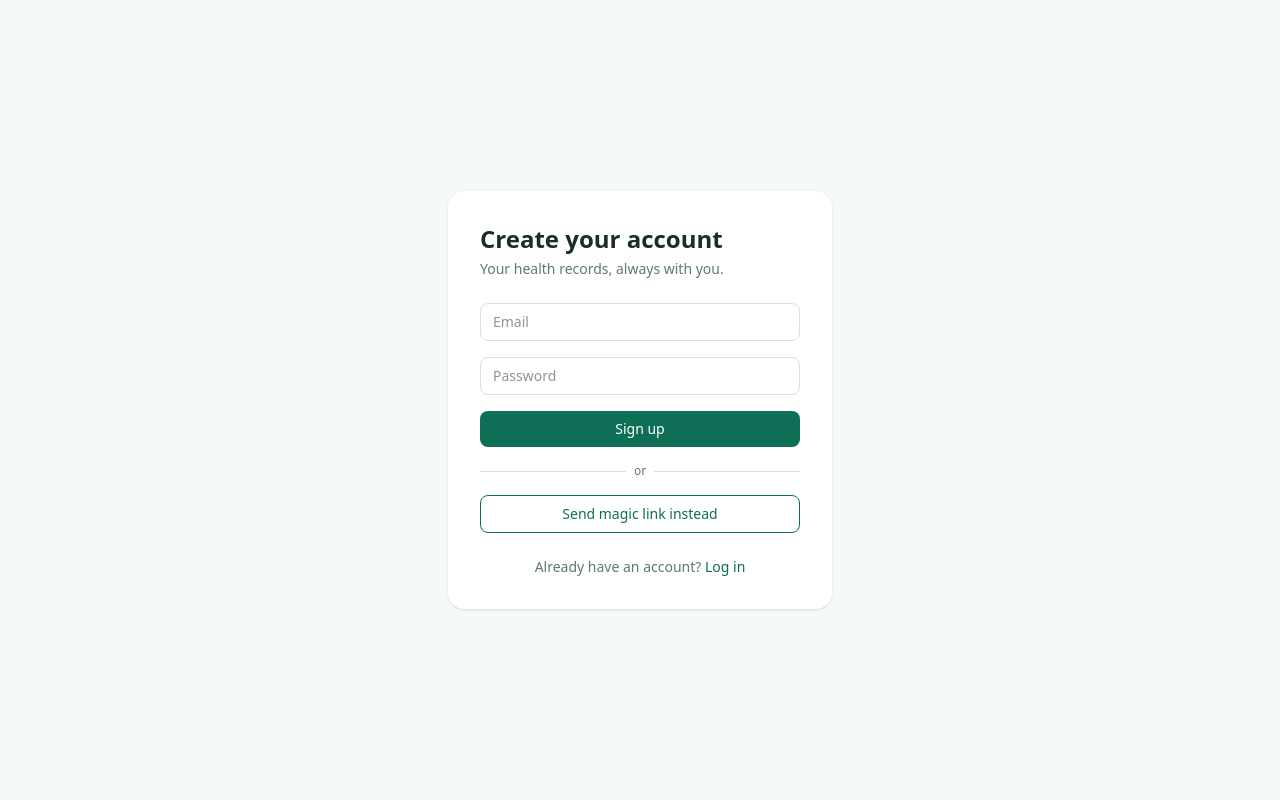
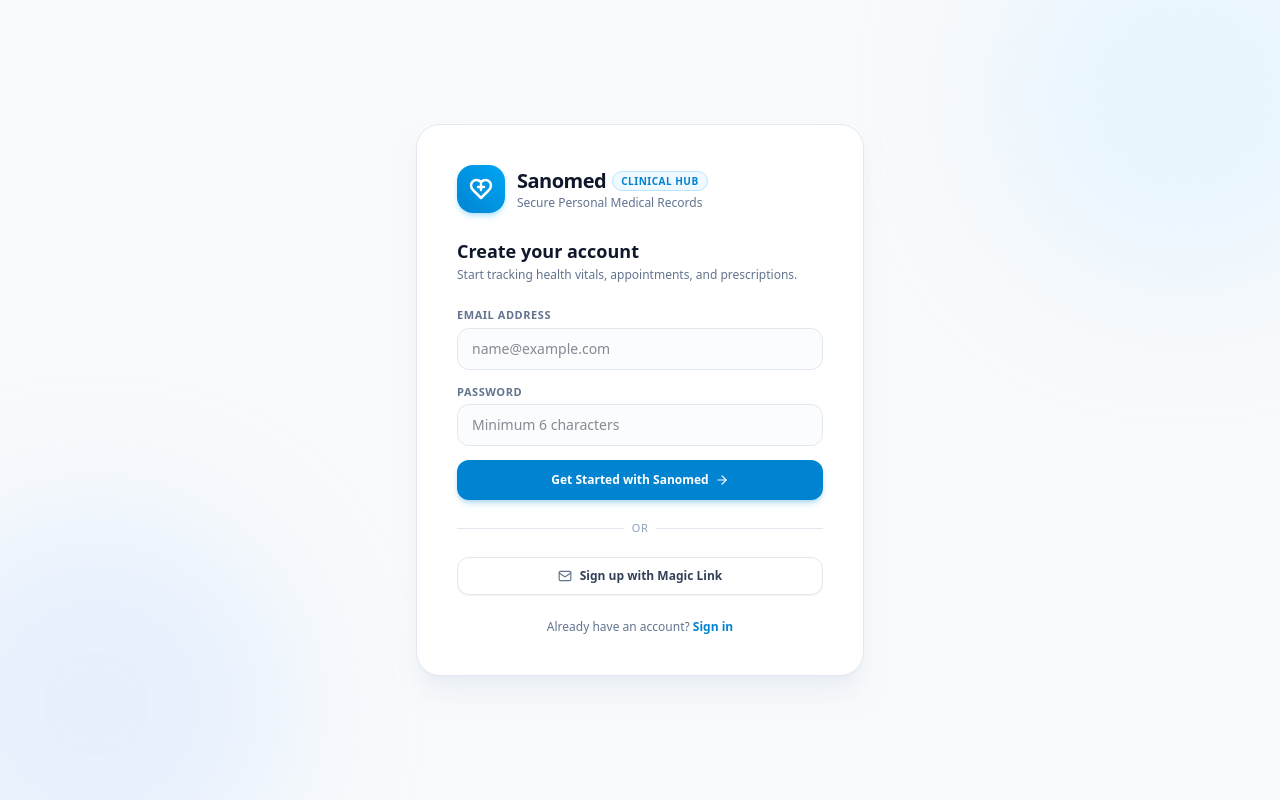
Before and after one commit to ahmedalakib/health-records-app, a Next.js app: page /signup in a window 1280 px wide. Built offline with nearby package versions, Linux system fonts and the light colour scheme; no server answers.

Commit message:
feat: Rebrand app to Sanomed, new modern logo, and high-performance UI

```diff
--- a/src/app/globals.css
+++ b/src/app/globals.css
@@ -1,72 +1,105 @@
 @import "tailwindcss";
 
 :root {
-  --color-primary: #0F6E56;
-  --color-primary-light: #E1F5EE;
-  --color-primary-dark: #085041;
-  --color-bg: #F5FAF8;
-  --color-text: #1A2E28;
-  --color-text-muted: #5C7A70;
-  --color-border: #CDE7DC;
+  /* Default: Calm Medical Slate & Deep Azure Theme */
+  --color-primary: #0284C7;
+  --color-primary-light: #E0F2FE;
+  --color-primary-dark: #0369A1;
+  --color-accent: #0EA5E9;
+  --color-bg: #F8FAFC;
+  --color-card-bg: #FFFFFF;
+  --color-text: #0F172A;
+  --color-text-muted: #64748B;
+  --color-border: #E2E8F0;
+  --color-border-subtle: #F1F5F9;
 }
 
-[data-theme="blue"] {
-  --color-primary: #185FA5;
-  --color-primary-light: #E6F1FB;
-  --color-primary-dark: #0C447C;
-  --color-bg: #F7FAFC;
-  --color-text: #1A2733;
-  --color-text-muted: #5B7083;
-  --color-border: #D5E3F0;
+[data-theme="emerald"] {
+  --color-primary: #059669;
+  --color-primary-light: #D1FAE5;
+  --color-primary-dark: #047857;
+  --color-accent: #10B981;
+  --color-bg: #F0FDF4;
+  --color-card-bg: #FFFFFF;
+  --color-text: #064E3B;
+  --color-text-muted: #4B7A6A;
+  --color-border: #A7F3D0;
+  --color-border-subtle: #E6FBF2;
 }
 
-[data-theme="coral"] {
-  --color-primary: #993C1D;
-  --color-primary-light: #FAECE7;
-  --color-primary-dark: #712B13;
-  --color-bg: #FDF8F6;
-  --color-text: #2C1D14;
-  --color-text-muted: #7A5F4F;
-  --color-border: #F0D8CC;
+[data-theme="indigo"] {
+  --color-primary: #4F46E5;
+  --color-primary-light: #EEF2FF;
+  --color-primary-dark: #3730A3;
+  --color-accent: #6366F1;
+  --color-bg: #F8FAFC;
+  --color-text: #1E1B4B;
+  --color-text-muted: #6B7280;
+  --color-border: #E0E7FF;
+  --color-border-subtle: #F5F7FF;
 }
 
 [data-theme="purple"] {
-  --color-primary: #534AB7;
-  --color-primary-light: #EEEDFE;
-  --color-primary-dark: #3C3489;
-  --color-bg: #F8F8FD;
-  --color-text: #201D3A;
-  --color-text-muted: #6B6690;
-  --color-border: #DEDCF6;
+  --color-primary: #7C3AED;
+  --color-primary-light: #F3E8FF;
+  --color-primary-dark: #5B21B6;
+  --color-accent: #8B5CF6;
+  --color-bg: #FAF5FF;
+  --color-text: #3B0764;
+  --color-text-muted: #7E22CE;
+  --color-border: #E9D5FF;
+  --color-border-subtle: #F5EEFF;
 }
 
+/* Hardware-accelerated smooth rendering */
 body {
   background-color: var(--color-bg);
   color: var(--color-text);
   font-feature-settings: "cv02", "cv03", "cv04", "cv11";
   -webkit-font-smoothing: antialiased;
+  -moz-osx-font-smoothing: grayscale;
+  text-rendering: optimizeLegibility;
 }
 
-@keyframes float-gentle {
-  0%, 100% { transform: translateY(0px); }
-  50% { transform: translateY(-3px); }
+/* Zero-lag GPU accelerated smooth transitions */
+.smooth-card {
+  transition: transform 0.18s cubic-bezier(0.16, 1, 0.3, 1), box-shadow 0.18s cubic-bezier(0.16, 1, 0.3, 1), border-color 0.18s ease;
+  will-change: transform;
 }
 
-@keyframes pulse-subtle {
-  0%, 100% { opacity: 1; transform: scale(1); }
-  50% { opacity: 0.75; transform: scale(1.05); }
+.smooth-card:hover {
+  transform: translateY(-1.5px);
 }
 
-.animate-float {
-  animation: float-gentle 4s ease-in-out infinite;
+.smooth-card:active {
+  transform: translateY(0.5px) scale(0.995);
 }
 
-.animate-pulse-subtle {
-  animation: pulse-subtle 2.5s ease-in-out infinite;
+/* Glass surface with crisp fallback for maximum performance */
+.glass-surface {
+  background: rgba(255, 255, 255, 0.88);
+  backdrop-filter: blur(16px);
+  -webkit-backdrop-filter: blur(16px);
 }
 
-.glass-surface {
-  background: rgba(255, 255, 255, 0.82);
-  backdrop-filter: blur(12px);
-  -webkit-backdrop-filter: blur(12px);
+.glass-surface-subtle {
+  background: rgba(255, 255, 255, 0.72);
+  backdrop-filter: blur(10px);
+  -webkit-backdrop-filter: blur(10px);
 }
+
+/* Modern clean scrollbar */
+::-webkit-scrollbar {
+  width: 6px;
+  height: 6px;
+}
+::-webkit-scrollbar-track {
+  background: transparent;
+}
+::-webkit-scrollbar-thumb {
+  background: #CBD5E1;
+  border-radius: 9999px;
+}
+::-webkit-scrollbar-thumb:hover {
+  background: #94A3B8;
+}
--- a/src/app/layout.js
+++ b/src/app/layout.js
@@ -12,8 +12,8 @@ const geistMono = Geist_Mono({
 });
 
 export const metadata = {
-  title: "Create Next App",
-  description: "Generated by create next app",
+  title: "Sanomed — Medical Health Hub",
+  description: "Your secure, clinical-grade personal medical records and wellness platform",
 };
 
 export default function RootLayout({ children }) {
--- a/src/app/login/page.js
+++ b/src/app/login/page.js
@@ -3,6 +3,7 @@
 import { useState } from "react";
 import { useRouter } from "next/navigation";
 import { supabase } from "../lib/supabaseClient";
+import { Shield, Sparkles, Lock, ArrowRight, Mail } from "lucide-react";
 
 export default function Login() {
   const [email, setEmail] = useState("");
@@ -28,7 +29,7 @@ export default function Login() {
 
   async function handleMagicLink() {
     if (!email) {
-      setMessage("Enter your email first.");
+      setMessage("Please enter your email address first.");
       return;
     }
     setLoading(true);
@@ -37,73 +38,114 @@ export default function Login() {
     const { error } = await supabase.auth.signInWithOtp({ email });
 
     setLoading(false);
-    setMessage(error ? error.message : "Check your email for a login link.");
+    setMessage(error ? error.message : "Check your inbox for a secure login link.");
   }
 
   return (
-    <main className="min-h-screen flex items-center justify-center px-4" style={{ backgroundColor: "var(--color-bg)" }}>
-      <div className="w-full max-w-sm bg-white rounded-2xl shadow p-8">
-        <h1 className="text-2xl font-semibold mb-1" style={{ color: "var(--color-text)" }}>
-          Welcome back
+    <main className="min-h-screen flex items-center justify-center px-4 py-8 bg-slate-50 relative overflow-hidden">
+      {/* Background ambient medical glows */}
+      <div className="absolute -top-24 -left-24 w-96 h-96 bg-sky-100 rounded-full blur-3xl pointer-events-none opacity-60" />
+      <div className="absolute -bottom-24 -right-24 w-96 h-96 bg-blue-100 rounded-full blur-3xl pointer-events-none opacity-60" />
+
+      <div className="w-full max-w-md bg-white rounded-3xl shadow-xl shadow-slate-200/50 border border-slate-200 p-8 sm:p-10 relative z-10">
+        {/* Brand Header */}
+        <div className="flex items-center gap-3 mb-6">
+          <div className="w-12 h-12 rounded-2xl bg-gradient-to-tr from-sky-600 to-sky-500 flex items-center justify-center shadow-md shadow-sky-500/25">
+            <svg
+              className="w-6 h-6 text-white"
+              viewBox="0 0 24 24"
+              fill="none"
+              stroke="currentColor"
+              strokeWidth="2.5"
+              strokeLinecap="round"
+              strokeLinejoin="round"
+            >
+              <path d="M19 14c1.49-1.46 3-3.21 3-5.5A5.5 5.5 0 0 0 16.5 3c-1.76 0-3 .5-4.5 2-1.5-1.5-2.74-2-4.5-2A5.5 5.5 0 0 0 2 8.5c0 2.3 1.5 4.05 3 5.5l7 7Z" />
+              <path d="M12 7v6" strokeWidth="2.5" />
+              <path d="M9 10h6" strokeWidth="2.5" />
+            </svg>
+          </div>
+          <div>
+            <h1 className="text-xl font-black text-slate-900 tracking-tight flex items-center gap-1.5">
+              Sanomed
+              <span className="text-[10px] font-bold text-sky-600 bg-sky-50 border border-sky-200 px-2 py-0.5 rounded-full uppercase tracking-wider">
+                Clinical Hub
+              </span>
             </h1>
-        <p className="text-sm mb-6" style={{ color: "var(--color-text-muted)" }}>
-          Log in to your health records.
-        </p>
+            <p className="text-xs text-slate-500">Secure Personal Medical Records</p>
+          </div>
+        </div>
 
-        <form onSubmit={handlePasswordLogin} className="space-y-4">
+        <div className="mb-6">
+          <h2 className="text-lg font-bold text-slate-900">Welcome back</h2>
+          <p className="text-xs text-slate-500 mt-0.5">Sign in to manage your prescriptions, visits, and vitals.</p>
+        </div>
+
+        <form onSubmit={handlePasswordLogin} className="space-y-3.5">
+          <div>
+            <label className="text-[11px] font-bold uppercase tracking-wider text-slate-500 block mb-1">
+              Email Address
+            </label>
             <input
               type="email"
-            placeholder="Email"
+              placeholder="name@example.com"
               value={email}
               onChange={(e) => setEmail(e.target.value)}
               required
-            className="w-full border rounded-lg px-3 py-2 text-sm"
-            style={{ borderColor: "var(--color-border)" }}
+              className="w-full border border-slate-200 rounded-xl px-3.5 py-2.5 text-sm bg-slate-50/50 focus:bg-white focus:outline-none focus:ring-2 focus:ring-sky-500/20 focus:border-sky-500 transition-all"
             />
+          </div>
+
+          <div>
+            <label className="text-[11px] font-bold uppercase tracking-wider text-slate-500 block mb-1">
+              Password
+            </label>
             <input
               type="password"
-            placeholder="Password"
+              placeholder="••••••••"
               value={password}
               onChange={(e) => setPassword(e.target.value)}
               required
-            className="w-full border rounded-lg px-3 py-2 text-sm"
-            style={{ borderColor: "var(--color-border)" }}
+              className="w-full border border-slate-200 rounded-xl px-3.5 py-2.5 text-sm bg-slate-50/50 focus:bg-white focus:outline-none focus:ring-2 focus:ring-sky-500/20 focus:border-sky-500 transition-all"
             />
+          </div>
+
           <button
             type="submit"
             disabled={loading}
-            className="w-full rounded-lg py-2 text-sm font-medium text-white"
-            style={{ backgroundColor: "var(--color-primary)" }}
+            className="w-full rounded-xl py-3 text-xs font-bold text-white bg-sky-600 hover:bg-sky-700 shadow-md shadow-sky-600/25 active:scale-98 transition-all flex items-center justify-center gap-1.5 cursor-pointer disabled:opacity-60"
           >
-            {loading ? "Logging in..." : "Log in"}
+            {loading ? "Signing in..." : "Sign In to Sanomed"}
+            {!loading && <ArrowRight size={14} />}
           </button>
         </form>
 
-        <div className="flex items-center gap-2 my-4">
-          <div className="flex-1 h-px" style={{ backgroundColor: "var(--color-border)" }} />
-          <span className="text-xs" style={{ color: "var(--color-text-muted)" }}>or</span>
-          <div className="flex-1 h-px" style={{ backgroundColor: "var(--color-border)" }} />
+        <div className="flex items-center gap-2 my-5">
+          <div className="flex-1 h-px bg-slate-200" />
+          <span className="text-[11px] font-medium text-slate-400 uppercase tracking-wider">or</span>
+          <div className="flex-1 h-px bg-slate-200" />
         </div>
 
         <button
           onClick={handleMagicLink}
           disabled={loading}
-          className="w-full rounded-lg py-2 text-sm font-medium border"
-          style={{ borderColor: "var(--color-primary)", color: "var(--color-primary)" }}
+          type="button"
+          className="w-full rounded-xl py-2.5 text-xs font-bold border border-slate-200 bg-white hover:bg-slate-50 text-slate-700 transition-all flex items-center justify-center gap-2 shadow-2xs"
         >
-          Send magic link instead
+          <Mail size={14} className="text-slate-500" />
+          <span>Send Magic Link to Email</span>
         </button>
 
         {message && (
-          <p className="text-sm mt-4 text-center" style={{ color: "var(--color-text-muted)" }}>
+          <div className="mt-4 p-3 rounded-xl bg-sky-50 border border-sky-200 text-xs text-sky-800 text-center">
             {message}
-          </p>
+          </div>
         )}
 
-        <p className="text-sm text-center mt-6" style={{ color: "var(--color-text-muted)" }}>
-          Don't have an account?{" "}
-          <a href="/signup" style={{ color: "var(--color-primary)" }} className="font-medium">
-            Sign up
+        <p className="text-xs text-center mt-6 text-slate-500">
+          New to Sanomed?{" "}
+          <a href="/signup" className="text-sky-600 font-bold hover:underline">
+            Create an account
           </a>
         </p>
       </div>
--- a/src/app/page.js
+++ b/src/app/page.js
@@ -115,21 +115,36 @@ export default function HomePage() {
       >
         <div
           onClick={() => setActiveTab("home")}
-          className="flex items-center gap-2.5 cursor-pointer select-none"
+          className="flex items-center gap-2.5 cursor-pointer select-none group"
         >
           <div
-            className="w-9 h-9 rounded-xl flex items-center justify-center shadow-xs"
+            className="w-9 h-9 rounded-xl flex items-center justify-center shadow-xs transition-transform duration-200 group-hover:scale-105"
             style={{
-              background: "linear-gradient(135deg, var(--color-primary), var(--color-primary-dark))",
+              background: "linear-gradient(135deg, #0284C7, #0369A1)",
             }}
           >
-            <HeartPulse size={18} color="white" />
+            <svg
+              className="w-5 h-5 text-white"
+              viewBox="0 0 24 24"
+              fill="none"
+              stroke="currentColor"
+              strokeWidth="2.5"
+              strokeLinecap="round"
+              strokeLinejoin="round"
+            >
+              <path d="M19 14c1.49-1.46 3-3.21 3-5.5A5.5 5.5 0 0 0 16.5 3c-1.76 0-3 .5-4.5 2-1.5-1.5-2.74-2-4.5-2A5.5 5.5 0 0 0 2 8.5c0 2.3 1.5 4.05 3 5.5l7 7Z" />
+              <path d="M12 7v6" strokeWidth="2.5" />
+              <path d="M9 10h6" strokeWidth="2.5" />
+            </svg>
           </div>
           <div>
-            <span className="font-bold text-sm tracking-tight block leading-tight" style={{ color: "var(--color-text)" }}>
-              HealthKeep
-            </span>
-            <span className="text-[10px] text-gray-400 font-medium block">Personal Health Hub</span>
+            <div className="flex items-center gap-1">
+              <span className="font-extrabold text-sm tracking-tight block leading-tight text-slate-900">
+                Sanomed
+              </span>
+              <span className="w-1.5 h-1.5 rounded-full bg-sky-500 animate-pulse" />
+            </div>
+            <span className="text-[10px] text-slate-400 font-medium block">Medical Health Hub</span>
           </div>
         </div>
 
--- a/src/app/signup/page.js
+++ b/src/app/signup/page.js
@@ -3,6 +3,7 @@
 import { useState } from "react";
 import { useRouter } from "next/navigation";
 import { supabase } from "../lib/supabaseClient";
+import { ArrowRight, ShieldCheck, Mail } from "lucide-react";
 
 export default function Signup() {
   const [email, setEmail] = useState("");
@@ -39,7 +40,7 @@ export default function Signup() {
 
   async function handleMagicLink() {
     if (!email) {
-      setMessage("Enter your email first.");
+      setMessage("Please enter your email address first.");
       return;
     }
     setLoading(true);
@@ -48,74 +49,115 @@ export default function Signup() {
     const { error } = await supabase.auth.signInWithOtp({ email });
 
     setLoading(false);
-    setMessage(error ? error.message : "Check your email for a login link.");
+    setMessage(error ? error.message : "Check your inbox for a secure signup link.");
   }
 
   return (
-    <main className="min-h-screen flex items-center justify-center px-4" style={{ backgroundColor: "var(--color-bg)" }}>
-      <div className="w-full max-w-sm bg-white rounded-2xl shadow p-8">
-        <h1 className="text-2xl font-semibold mb-1" style={{ color: "var(--color-text)" }}>
-          Create your account
+    <main className="min-h-screen flex items-center justify-center px-4 py-8 bg-slate-50 relative overflow-hidden">
+      {/* Background ambient medical glows */}
+      <div className="absolute -top-24 -right-24 w-96 h-96 bg-sky-100 rounded-full blur-3xl pointer-events-none opacity-60" />
+      <div className="absolute -bottom-24 -left-24 w-96 h-96 bg-blue-100 rounded-full blur-3xl pointer-events-none opacity-60" />
+
+      <div className="w-full max-w-md bg-white rounded-3xl shadow-xl shadow-slate-200/50 border border-slate-200 p-8 sm:p-10 relative z-10">
+        {/* Brand Header */}
+        <div className="flex items-center gap-3 mb-6">
+          <div className="w-12 h-12 rounded-2xl bg-gradient-to-tr from-sky-600 to-sky-500 flex items-center justify-center shadow-md shadow-sky-500/25">
+            <svg
+              className="w-6 h-6 text-white"
+              viewBox="0 0 24 24"
+              fill="none"
+              stroke="currentColor"
+              strokeWidth="2.5"
+              strokeLinecap="round"
+              strokeLinejoin="round"
+            >
+              <path d="M19 14c1.49-1.46 3-3.21 3-5.5A5.5 5.5 0 0 0 16.5 3c-1.76 0-3 .5-4.5 2-1.5-1.5-2.74-2-4.5-2A5.5 5.5 0 0 0 2 8.5c0 2.3 1.5 4.05 3 5.5l7 7Z" />
+              <path d="M12 7v6" strokeWidth="2.5" />
+              <path d="M9 10h6" strokeWidth="2.5" />
+            </svg>
+          </div>
+          <div>
+            <h1 className="text-xl font-black text-slate-900 tracking-tight flex items-center gap-1.5">
+              Sanomed
+              <span className="text-[10px] font-bold text-sky-600 bg-sky-50 border border-sky-200 px-2 py-0.5 rounded-full uppercase tracking-wider">
+                Clinical Hub
+              </span>
             </h1>
-        <p className="text-sm mb-6" style={{ color: "var(--color-text-muted)" }}>
-          Your health records, always with you.
-        </p>
+            <p className="text-xs text-slate-500">Secure Personal Medical Records</p>
+          </div>
+        </div>
 
-        <form onSubmit={handlePasswordSignup} className="space-y-4">
+        <div className="mb-6">
+          <h2 className="text-lg font-bold text-slate-900">Create your account</h2>
+          <p className="text-xs text-slate-500 mt-0.5">Start tracking health vitals, appointments, and prescriptions.</p>
+        </div>
+
+        <form onSubmit={handlePasswordSignup} className="space-y-3.5">
+          <div>
+            <label className="text-[11px] font-bold uppercase tracking-wider text-slate-500 block mb-1">
+              Email Address
+            </label>
             <input
               type="email"
-            placeholder="Email"
+              placeholder="name@example.com"
               value={email}
               onChange={(e) => setEmail(e.target.value)}
               required
-            className="w-full border rounded-lg px-3 py-2 text-sm"
-            style={{ borderColor: "var(--color-border)" }}
+              className="w-full border border-slate-200 rounded-xl px-3.5 py-2.5 text-sm bg-slate-50/50 focus:bg-white focus:outline-none focus:ring-2 focus:ring-sky-500/20 focus:border-sky-500 transition-all"
             />
+          </div>
+
+          <div>
+            <label className="text-[11px] font-bold uppercase tracking-wider text-slate-500 block mb-1">
+              Password
+            </label>
             <input
               type="password"
-            placeholder="Password"
+              placeholder="Minimum 6 characters"
               value={password}
               onChange={(e) => setPassword(e.target.value)}
               required
               minLength={6}
-            className="w-full border rounded-lg px-3 py-2 text-sm"
-            style={{ borderColor: "var(--color-border)" }}
+              className="w-full border border-slate-200 rounded-xl px-3.5 py-2.5 text-sm bg-slate-50/50 focus:bg-white focus:outline-none focus:ring-2 focus:ring-sky-500/20 focus:border-sky-500 transition-all"
             />
+          </div>
+
           <button
             type="submit"
             disabled={loading}
-            className="w-full rounded-lg py-2 text-sm font-medium text-white"
-            style={{ backgroundColor: "var(--color-primary)" }}
+            className="w-full rounded-xl py-3 text-xs font-bold text-white bg-sky-600 hover:bg-sky-700 shadow-md shadow-sky-600/25 active:scale-98 transition-all flex items-center justify-center gap-1.5 cursor-pointer disabled:opacity-60"
           >
-            {loading ? "Creating account..." : "Sign up"}
+            {loading ? "Creating account..." : "Get Started with Sanomed"}
+            {!loading && <ArrowRight size={14} />}
           </button>
         </form>
 
-        <div className="flex items-center gap-2 my-4">
-          <div className="flex-1 h-px" style={{ backgroundColor: "var(--color-border)" }} />
-          <span className="text-xs" style={{ color: "var(--color-text-muted)" }}>or</span>
-          <div className="flex-1 h-px" style={{ backgroundColor: "var(--color-border)" }} />
+        <div className="flex items-center gap-2 my-5">
+          <div className="flex-1 h-px bg-slate-200" />
+          <span className="text-[11px] font-medium text-slate-400 uppercase tracking-wider">or</span>
+          <div className="flex-1 h-px bg-slate-200" />
         </div>
 
         <button
           onClick={handleMagicLink}
           disabled={loading}
-          className="w-full rounded-lg py-2 text-sm font-medium border"
-          style={{ borderColor: "var(--color-primary)", color: "var(--color-primary)" }}
+          type="button"
+          className="w-full rounded-xl py-2.5 text-xs font-bold border border-slate-200 bg-white hover:bg-slate-50 text-slate-700 transition-all flex items-center justify-center gap-2 shadow-2xs"
         >
-          Send magic link instead
+          <Mail size={14} className="text-slate-500" />
+          <span>Sign up with Magic Link</span>
         </button>
 
         {message && (
-          <p className="text-sm mt-4 text-center" style={{ color: "var(--color-text-muted)" }}>
+          <div className="mt-4 p-3 rounded-xl bg-sky-50 border border-sky-200 text-xs text-sky-800 text-center">
             {message}
-          </p>
+          </div>
         )}
 
-        <p className="text-sm text-center mt-6" style={{ color: "var(--color-text-muted)" }}>
+        <p className="text-xs text-center mt-6 text-slate-500">
           Already have an account?{" "}
-          <a href="/login" style={{ color: "var(--color-primary)" }} className="font-medium">
-            Log in
+          <a href="/login" className="text-sky-600 font-bold hover:underline">
+            Sign in
           </a>
         </p>
       </div>
```
Also changed, not shown: src/app/Profile.js (+4 -4 lines). Lines whose indentation alone changed are shown as unchanged.
